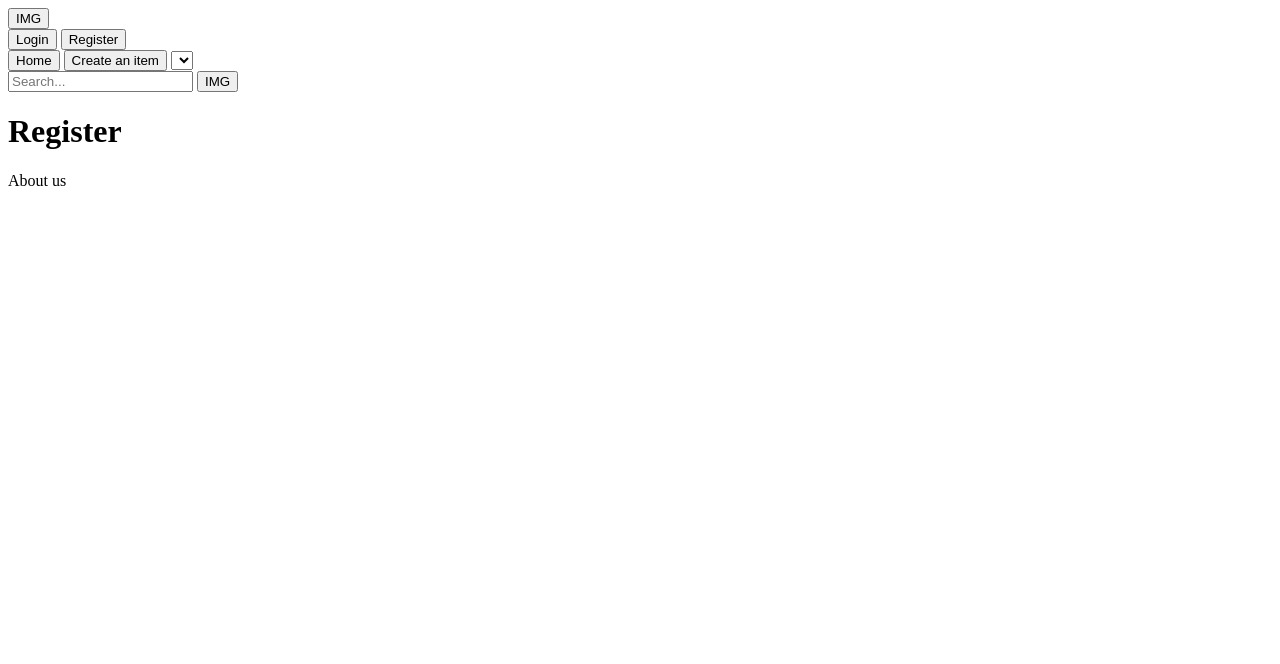
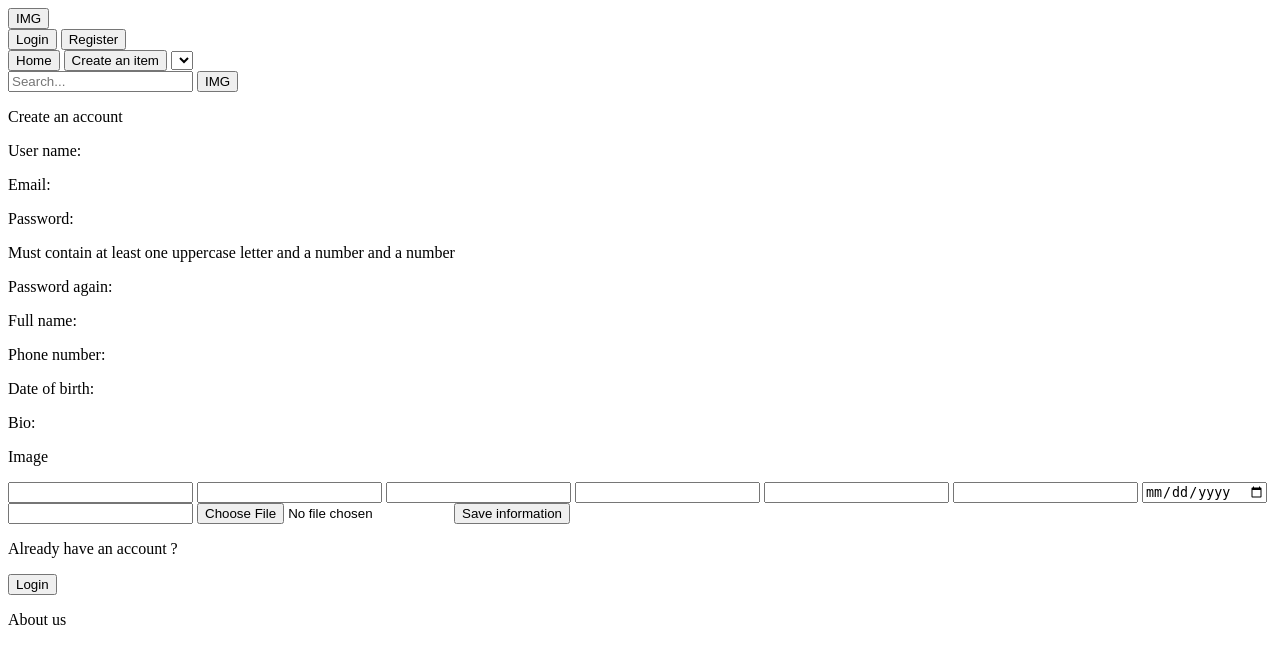
Before and after one commit to birnarunkarls/FireSale, a Django app: page /user/register in a window 1280 px wide. Shown: the top 664 px of the page. Run offline with Django 4.2, Linux system fonts and the light colour scheme; lists and menus that the app fills with data are empty.

Commit message:
html breytingar á user appi

```diff
--- a/templates/user/register.html
+++ b/templates/user/register.html
@@ -2,6 +2,42 @@
 
 {% block content %}
 
-    <h1>Register</h1>
+
+    <div>
+        <div>
+            <p>Create an account</p>
+        </div>
+        <div>
+            <div>
+                <p>User name:</p>
+                <p>Email:</p>
+                <p>Password:</p>
+                <p>Must contain at least one uppercase letter and a number and a number</p>
+                <p>Password again:</p>
+                <p>Full name:</p>
+                <p>Phone number:</p>
+                <p>Date of birth:</p>
+                <p>Bio:</p>
+                <p>Image</p>
+            </div>
+            <div>
+                <input id="username_input">
+                <input id="email_input">
+                <input id="password_input">
+                <input id="password_again_input">
+                <input id="name_input">
+                <input id="phone_input">
+                <input type="date" id="birthday_input">
+                <input id="bio=input">
+                <input type="file" id="image_input">
+                <button id="create_account_button">Save information</button>
+            </div>
+        </div>
+    </div>
+    <div>
+        <p>Already have an account ?</p>
+        <button id="login">Login</button>
+    </div>
+
 
 {% endblock %}
```
Also changed, not shown: templates/user/login.html (+19 -1 lines), templates/user/profile.html (+11 -1 lines), templates/user/profile_edit.html (+28 -2 lines).
